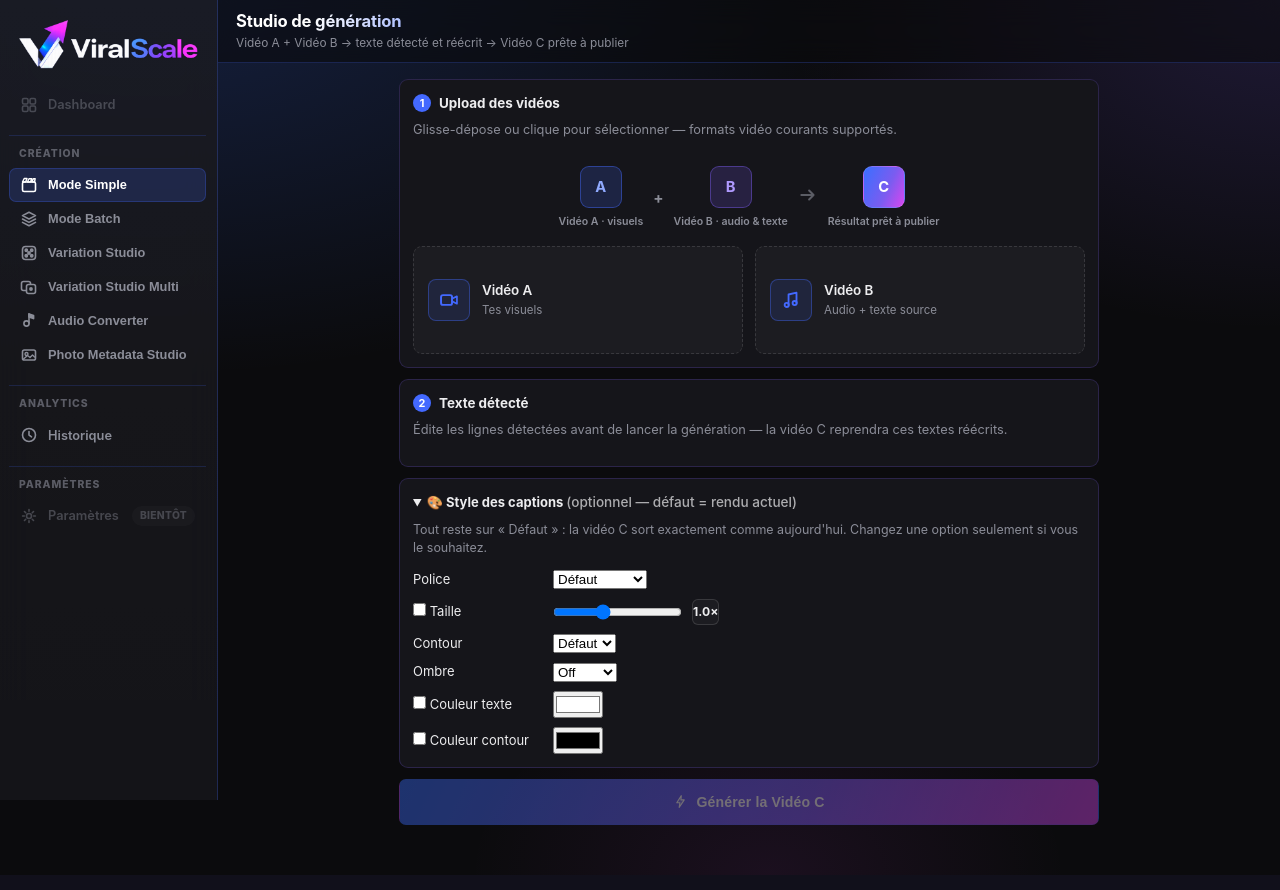
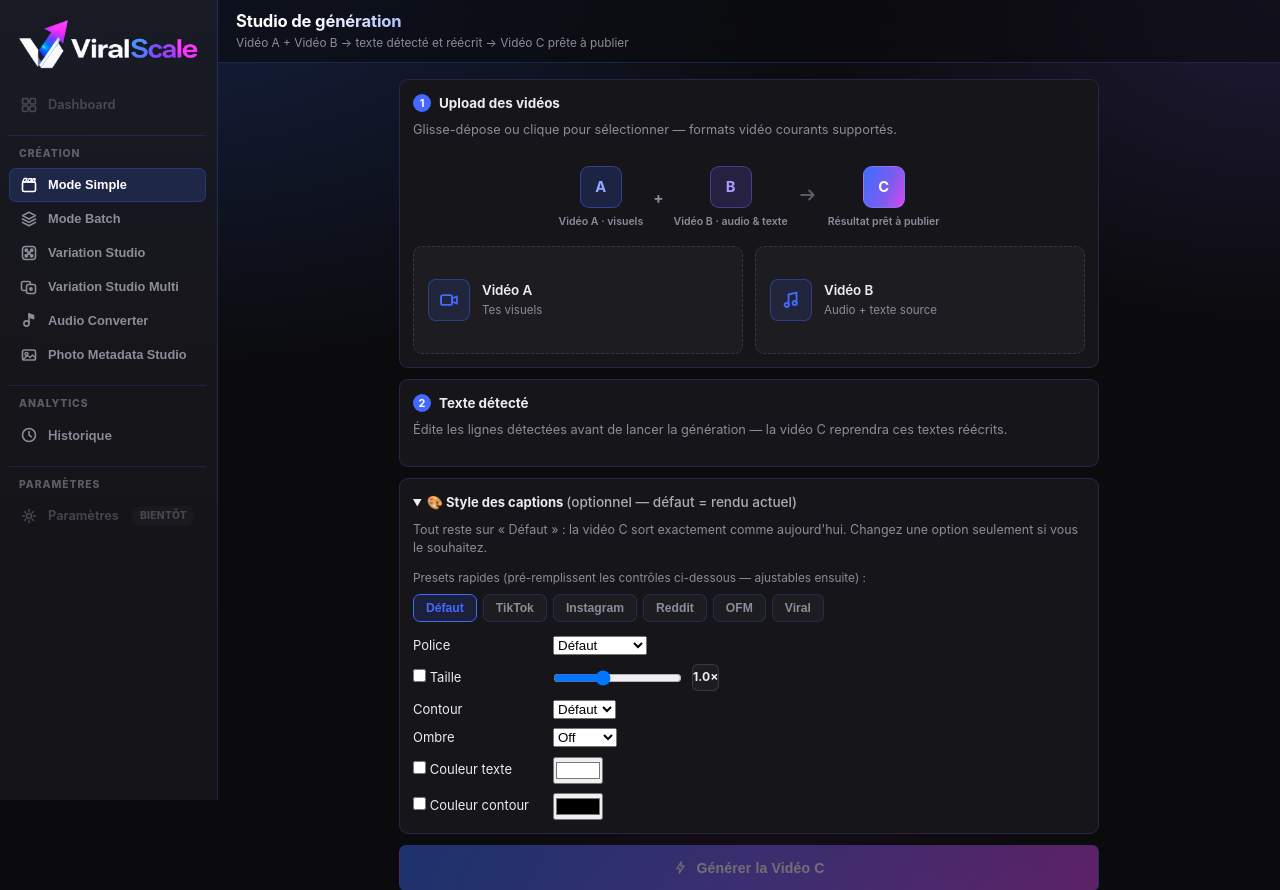
Before and after one commit to femperialeagency-ui/videobot, a Flask app: template templates/index.html in a window 1280 px wide, after a click that opens the changed part. Shown: the top 890 px of the page. Run offline with Flask 3, Linux system fonts and the light colour scheme; the template is opened without the code that fills it, so the values that code supplies are empty; the visitor is signed in with stand-in values (Sample User, id 1); data comes from the database, SQL or seed files in the repository; parts of the project's set-up code (start-up, migrations or seed data) failed here and were passed over; some libraries are stand-ins or nearby versions.

Commit message:
feat(captions): add style presets

```diff
--- a/templates/index.html
+++ b/templates/index.html
@@ -435,6 +435,7 @@ transition: border-color .15s, background .15s; }
 .v-quick-btn { padding: 6px 12px; border: 1px solid var(--border); border-radius: 7px; background: var(--surface-2);
 color: var(--muted); font-size: 0.76rem; font-weight: 600; cursor: pointer; transition: all .15s; }
 .v-quick-btn:hover { border-color: var(--accent); color: var(--accent); background: var(--accent-soft, rgba(67,105,255,.12)); }
+.fs-preset-btn.fs-active { border-color: var(--accent); color: var(--accent); background: var(--accent-soft, rgba(67,105,255,.16)); font-weight: 700; }
 
 /* ── Variation mode: config-mode toggle ── */
 .v-modeswitch { display: flex; gap: 7px; margin-bottom: 14px; }
@@ -1107,6 +1108,15 @@ SIMPLE MODE
 <details class="card" id="fsS_panel">
 <summary style="cursor:pointer;font-weight:700;list-style:revert;">🎨 Style des captions <span style="font-weight:500;opacity:.7;font-size:.85rem">(optionnel — défaut = rendu actuel)</span></summary>
 <div style="font-size:0.78rem;color:var(--muted);margin:8px 0 12px;">Tout reste sur « Défaut » : la vidéo C sort exactement comme aujourd'hui. Changez une option seulement si vous le souhaitez.</div>
+<div style="font-size:0.74rem;color:var(--muted);margin-bottom:6px;">Presets rapides (pré-remplissent les contrôles ci-dessous — ajustables ensuite) :</div>
+<div style="display:flex;gap:6px;flex-wrap:wrap;margin-bottom:14px;">
+<button type="button" class="v-quick-btn fs-preset-btn fs-active" data-fsprefix="fsS_" data-fspreset="default" onclick="applyPreset('fsS_','default')">Défaut</button>
+<button type="button" class="v-quick-btn fs-preset-btn" data-fsprefix="fsS_" data-fspreset="tiktok" onclick="applyPreset('fsS_','tiktok')">TikTok</button>
+<button type="button" class="v-quick-btn fs-preset-btn" data-fsprefix="fsS_" data-fspreset="instagram" onclick="applyPreset('fsS_','instagram')">Instagram</button>
+<button type="button" class="v-quick-btn fs-preset-btn" data-fsprefix="fsS_" data-fspreset="reddit" onclick="applyPreset('fsS_','reddit')">Reddit</button>
+<button type="button" class="v-quick-btn fs-preset-btn" data-fsprefix="fsS_" data-fspreset="ofm" onclick="applyPreset('fsS_','ofm')">OFM</button>
+<button type="button" class="v-quick-btn fs-preset-btn" data-fsprefix="fsS_" data-fspreset="viral" onclick="applyPreset('fsS_','viral')">Viral</button>
+</div>
 <div style="display:flex;align-items:center;gap:10px;margin-bottom:9px;"><label style="min-width:130px;">Police</label><select id="fsS_font"><option value="default">Défaut</option><option value="tiktok_bold">TikTok Bold</option><option value="clean_sans">Clean Sans</option><option value="rounded">Rounded</option><option value="serif">Serif</option><option value="handwritten">Handwritten</option></select></div>
 <div style="display:flex;align-items:center;gap:10px;margin-bottom:9px;"><label style="min-width:130px;cursor:pointer;"><input type="checkbox" id="fsS_sizeOn"> Taille</label><input type="range" id="fsS_size" min="0.7" max="1.5" step="0.05" value="1.0"><span class="v-slider-val" id="fsS_sizeVal">1.0×</span></div>
 <div style="display:flex;align-items:center;gap:10px;margin-bottom:9px;"><label style="min-width:130px;">Contour</label><select id="fsS_contour"><option value="default">Défaut</option><option value="fin">Fin</option><option value="moyen">Moyen</option><option value="epais">Épais</option></select></div>
@@ -1204,6 +1214,15 @@ BATCH MODE
 <details class="card" id="fsB_panel">
 <summary style="cursor:pointer;font-weight:700;list-style:revert;">🎨 Style des captions <span style="font-weight:500;opacity:.7;font-size:.85rem">(optionnel — défaut = rendu actuel)</span></summary>
 <div style="font-size:0.78rem;color:var(--muted);margin:8px 0 12px;">Appliqué à toutes les vidéos du batch. Tout sur « Défaut » = sortie identique à aujourd'hui.</div>
+<div style="font-size:0.74rem;color:var(--muted);margin-bottom:6px;">Presets rapides (pré-remplissent les contrôles ci-dessous — ajustables ensuite) :</div>
+<div style="display:flex;gap:6px;flex-wrap:wrap;margin-bottom:14px;">
+<button type="button" class="v-quick-btn fs-preset-btn fs-active" data-fsprefix="fsB_" data-fspreset="default" onclick="applyPreset('fsB_','default')">Défaut</button>
+<button type="button" class="v-quick-btn fs-preset-btn" data-fsprefix="fsB_" data-fspreset="tiktok" onclick="applyPreset('fsB_','tiktok')">TikTok</button>
+<button type="button" class="v-quick-btn fs-preset-btn" data-fsprefix="fsB_" data-fspreset="instagram" onclick="applyPreset('fsB_','instagram')">Instagram</button>
+<button type="button" class="v-quick-btn fs-preset-btn" data-fsprefix="fsB_" data-fspreset="reddit" onclick="applyPreset('fsB_','reddit')">Reddit</button>
+<button type="button" class="v-quick-btn fs-preset-btn" data-fsprefix="fsB_" data-fspreset="ofm" onclick="applyPreset('fsB_','ofm')">OFM</button>
+<button type="button" class="v-quick-btn fs-preset-btn" data-fsprefix="fsB_" data-fspreset="viral" onclick="applyPreset('fsB_','viral')">Viral</button>
+</div>
 <div style="display:flex;align-items:center;gap:10px;margin-bottom:9px;"><label style="min-width:130px;">Police</label><select id="fsB_font"><option value="default">Défaut</option><option value="tiktok_bold">TikTok Bold</option><option value="clean_sans">Clean Sans</option><option value="rounded">Rounded</option><option value="serif">Serif</option><option value="handwritten">Handwritten</option></select></div>
 <div style="display:flex;align-items:center;gap:10px;margin-bottom:9px;"><label style="min-width:130px;cursor:pointer;"><input type="checkbox" id="fsB_sizeOn"> Taille</label><input type="range" id="fsB_size" min="0.7" max="1.5" step="0.05" value="1.0"><span class="v-slider-val" id="fsB_sizeVal">1.0×</span></div>
 <div style="display:flex;align-items:center;gap:10px;margin-bottom:9px;"><label style="min-width:130px;">Contour</label><select id="fsB_contour"><option value="default">Défaut</option><option value="fin">Fin</option><option value="moyen">Moyen</option><option value="epais">Épais</option></select></div>
@@ -3314,6 +3333,46 @@ return Object.keys(st).length ? st : null;
 const sl = document.getElementById(p + "size"), val = document.getElementById(p + "sizeVal");
 if (sl && val) sl.addEventListener("input", () => { val.textContent = parseFloat(sl.value).toFixed(2).replace(/0$/, "") + "×"; });
 });
+
+// ── Style Presets (Chantier B) — pré-remplissent les contrôles Font
+// Studio existants, puis le flux inchangé prend le relais. "default"
+// remet TOUT sur Défaut/Off ⇒ buildCaptionStyle renvoie null ⇒ rendu
+// identique à aujourd'hui. Les contrôles restent modifiables après clic.
+// Aucun nouveau backend : on ne fait que positionner des champs UI.
+const FS_PRESETS = {
+default:   { font: "default",     size: null, contour: "default", shadow: "off",    txt: null,      stroke: null },
+tiktok:    { font: "tiktok_bold", size: null, contour: "moyen",   shadow: "off",    txt: null,      stroke: null },
+instagram: { font: "clean_sans",  size: null, contour: "fin",     shadow: "legere", txt: null,      stroke: null },
+reddit:    { font: "clean_sans",  size: 0.95, contour: "fin",     shadow: "off",    txt: null,      stroke: null },
+ofm:       { font: "rounded",     size: null, contour: "moyen",   shadow: "legere", txt: null,      stroke: null },
+viral:     { font: "tiktok_bold", size: 1.15, contour: "epais",   shadow: "forte",  txt: null,      stroke: null },
+};
+function applyPreset(prefix, name) {
+const p = FS_PRESETS[name] || FS_PRESETS.default;
+const g = id => document.getElementById(prefix + id);
+if (g("font")) g("font").value = p.font;
+// Taille : activée seulement si le preset fixe un facteur, sinon Défaut (off, 1.0)
+if (g("sizeOn") && g("size")) {
+if (p.size != null) { g("sizeOn").checked = true; g("size").value = p.size; }
+else { g("sizeOn").checked = false; g("size").value = "1.0"; }
+const sv = g("sizeVal"); if (sv) sv.textContent = parseFloat(g("size").value).toFixed(2).replace(/0$/, "") + "×";
+}
+if (g("contour")) g("contour").value = p.contour;
+if (g("shadow")) g("shadow").value = p.shadow;
+// Couleurs : activées seulement si le preset en fournit une, sinon Défaut (off)
+if (g("txtOn") && g("txtColor")) {
+if (p.txt) { g("txtOn").checked = true; g("txtColor").value = p.txt; }
+else { g("txtOn").checked = false; g("txtColor").value = "#ffffff"; }
+}
+if (g("strokeOn") && g("strokeColor")) {
+if (p.stroke) { g("strokeOn").checked = true; g("strokeColor").value = p.stroke; }
+else { g("strokeOn").checked = false; g("strokeColor").value = "#000000"; }
+}
+const det = g("panel"); if (det && det.open === false) det.open = true;
+document.querySelectorAll('.fs-preset-btn[data-fsprefix="' + prefix + '"]').forEach(b => {
+b.classList.toggle("fs-active", b.dataset.fspreset === name);
+});
+}
 </script>
 </body>
 </html>
```
